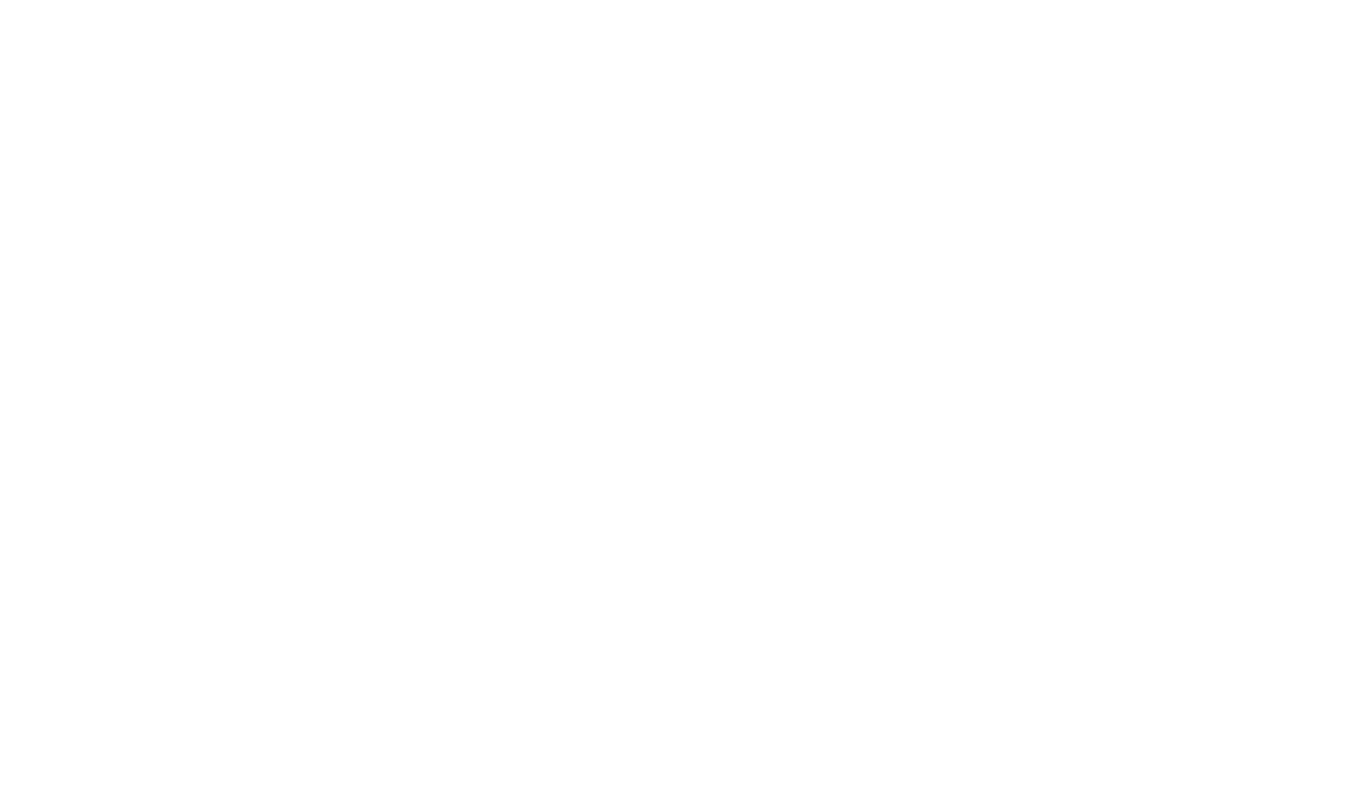
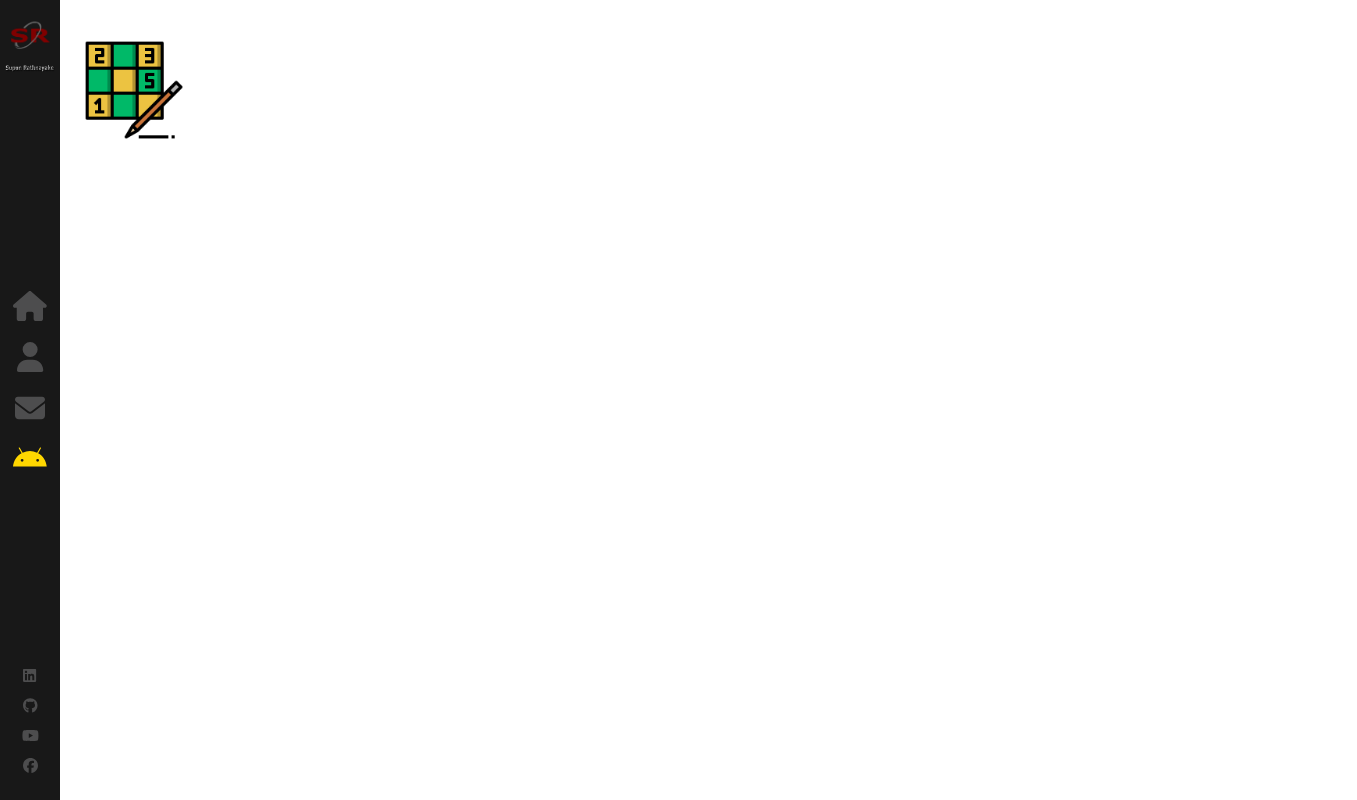
Before and after one commit to supunrathnayake007/supunrathnayake007.github.io, a React (Create React App) app: page /projects in a window 1280 px wide. Before the commit this address had no page. Shown: the whole page, 1357 px wide, since content can reach past the window. Built offline with nearby package versions, Linux system fonts and the light colour scheme.

Commit message:
adding sudoku

```diff
--- a/package.json
+++ b/package.json
@@ -12,6 +12,7 @@
     "@testing-library/react": "^13.4.0",
     "@testing-library/user-event": "^13.5.0",
     "animate.css": "^4.1.1",
+    "bootstrap": "^5.3.2",
     "gsap-trial": "^3.12.2",
     "loaders.css": "^0.1.2",
     "react": "^18.2.0",
@@ -20,8 +21,8 @@
     "react-loaders": "^3.0.1",
     "react-router-dom": "^6.15.0",
     "react-scripts": "5.0.1",
-    "web-vitals": "^2.1.4",
-    "sass": "^version-number"
+    "sass": "^version-number",
+    "web-vitals": "^2.1.4"
   },
   "scripts": {
     "start": "react-scripts start",
--- a/src/App.js
+++ b/src/App.js
@@ -2,14 +2,20 @@ import './App.scss'
 import { Routes, Route } from 'react-router-dom'
 import Layout from './components/Layout'
 import Home from './components/Home'
+import Projects from './projects'
+import SudokuRoot from './projects/Sudoku'
 
 function App() {
   return (
-    <Routes>
-      <Route path="/" element={<Layout />}>
-        <Route index element={<Home />} />
-      </Route>
-    </Routes>
+    <div className="">
+      <Routes>
+        <Route path="/" element={<Layout />}>
+          <Route index element={<Home />} />
+          <Route path="/projects" element={<Projects />} />
+          <Route path="/sudoku" element={<SudokuRoot />} />
+        </Route>
+      </Routes>
+    </div>
   )
 }
 
--- a/src/components/Layout/index.scss
+++ b/src/components/Layout/index.scss
@@ -2,9 +2,9 @@
     width: 100%;
     height: 100%;
     position: absolute;
-    // margin-left: 250px;
-    // margin-top: -300px;
-    // border: 10px solid;
+    margin-left: 6%;
+   //  margin-top: -300px;
+    //border: 10px solid;
  }
  .container{
     width:100%;
--- a/src/components/Sidebar/index.js
+++ b/src/components/Sidebar/index.js
@@ -5,6 +5,7 @@ import Sr_logo_sub from '../../assets/images/sr.png'
 import { FontAwesomeIcon } from '@fortawesome/react-fontawesome'
 import { faEnvelope, faHome, faUser } from '@fortawesome/free-solid-svg-icons'
 import {
+  faAndroid,
   faFacebook,
   faGithub,
   faLinkedin,
@@ -37,6 +38,14 @@ const Sidebar = () => (
         className="contact-link"
       >
         <FontAwesomeIcon icon={faEnvelope} color="#4d4d4e" />
+      </NavLink>
+      <NavLink
+        exact="true"
+        activeclassname="active"
+        to="/projects"
+        className="projects-link"
+      >
+        <FontAwesomeIcon icon={faAndroid} color="#4d4d4e" />
       </NavLink>
     </nav>
     <ul>
--- a/src/components/Sidebar/index.scss
+++ b/src/components/Sidebar/index.scss
@@ -90,6 +90,13 @@
                     font-size: 12px;
             }
         }
+        a.projects-link{
+            &:after{
+                content: 'Projects';
+                font-family: sans-serif;
+                    font-size: 12px;
+            }
+        }
         a.active{
             svg{
                 color:#ffd700;
--- /dev/null
+++ b/src/projects/Sudoku/index.js
@@ -0,0 +1,30 @@
+import { useState } from 'react'
+import 'bootstrap/dist/css/bootstrap.min.css'
+
+function SudokuRoot() {
+  //console.log("App here.");
+
+  ///for sudokuMain
+  const api_debug = true //change to true when debugging the API
+  const isCloud = true
+  const webApiUrl = 'https://supunrathnayake007.pythonanywhere.com'
+  const baseApiUrl = api_debug
+    ? 'http://127.0.0.1:5000'
+    : 'http://192.168.44.15:8080'
+  const apiUrl = isCloud ? webApiUrl : baseApiUrl
+
+  const [apiUrls, setApiUrls] = useState({
+    sudokuSolve_Url: apiUrl + '/solve-Sudoku',
+    sudokuSave_Url: apiUrl + '/create-Sudoku',
+    sudokuList_Url: apiUrl + '/get-Sudoku',
+  })
+  ///end SudokuMain
+
+  return (
+    <div className="container">
+      {/* <SudokuMain apiUrls={apiUrls} developerMode={true} /> */}
+      <p>123456789</p>
+    </div>
+  )
+}
+export default SudokuRoot
--- /dev/null
+++ b/src/projects/index.js
@@ -0,0 +1,16 @@
+import { Link } from 'react-router-dom'
+import sudoku_logo from './assets/sudoku.png'
+import './index.scss'
+
+const Projects = () => {
+  return (
+    <div className="container">
+      <div className="project-logo">
+        <Link to="/sudoku">
+          <img src={sudoku_logo} alt="sudokuLogo"></img>
+        </Link>
+      </div>
+    </div>
+  )
+}
+export default Projects
--- /dev/null
+++ b/src/projects/index.scss
@@ -0,0 +1,8 @@
+
+.project-logo img{
+  width: 100px;
+
+  &:hover{
+    transform: scale(1.1)
+  }
+}
```
Also changed, not shown: src/App.scss (line endings or trailing spaces), src/projects/assets/sudoku.png (added), 1 other file (tests, documents, lock files or other folders).
